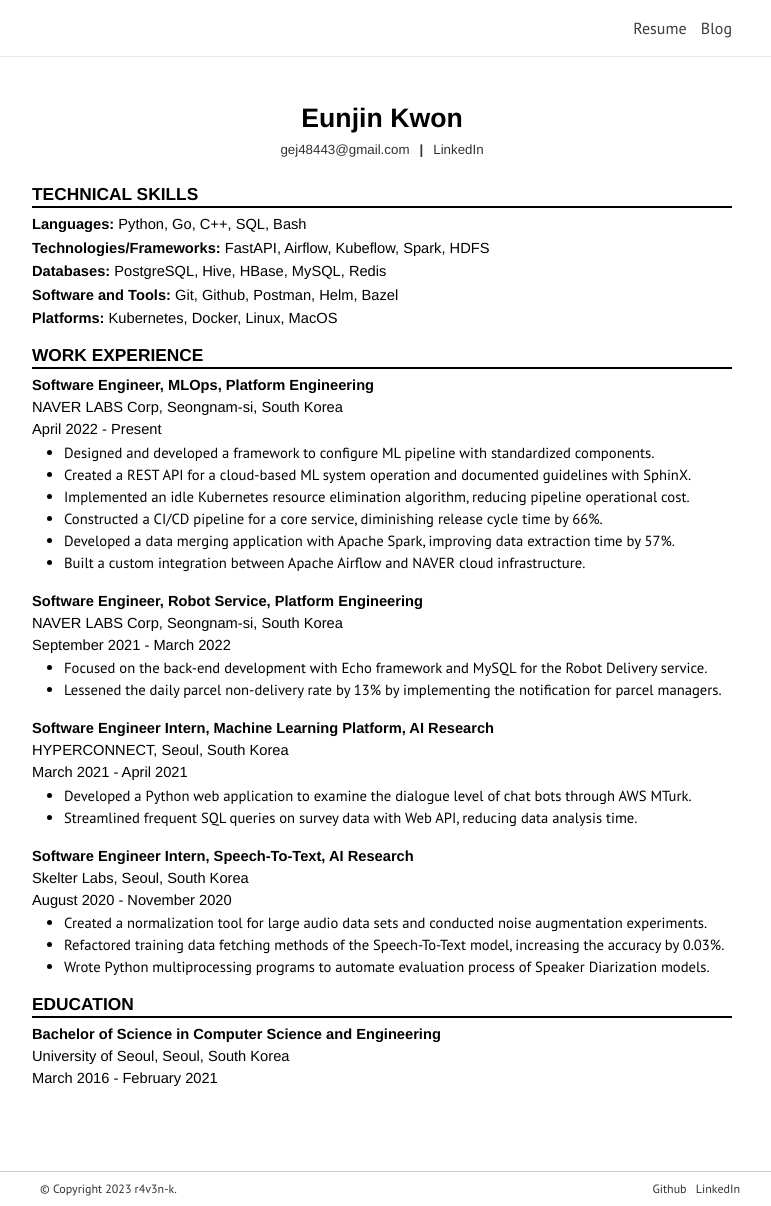
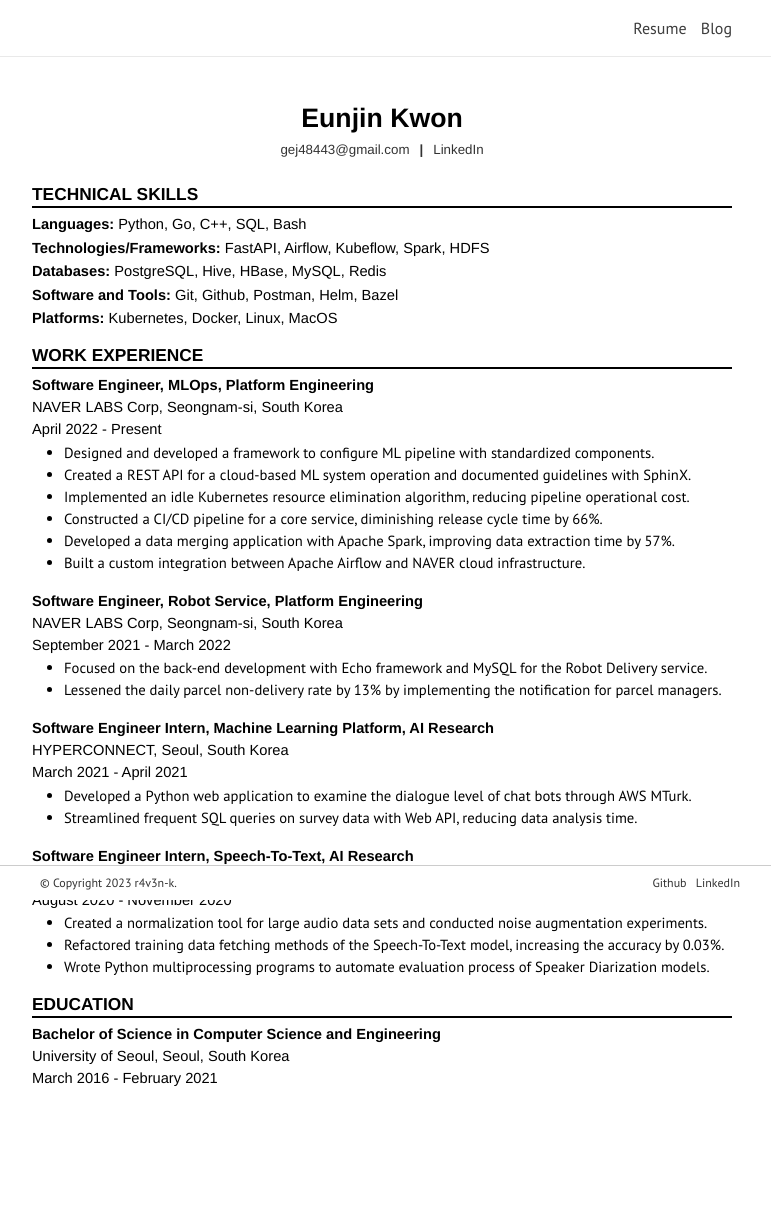
Before and after one commit to r4v3n-k/r4v3n-k.github.io, a Jekyll site: the page built from _pages/resume.md, in a window 1280 px wide. Shown: the whole page, without its empty margins (258-1029 px from the left). Built offline with Jekyll 4.4.1, drawn with Linux system fonts in a browser that asks for light colours; nearby versions of some CDN libraries; some web fonts are replaced; after the commit the page ends 1171 px from its top, so only the background shows below that.

Commit message:
fix css styles

```diff
--- a/_sass/_base.scss
+++ b/_sass/_base.scss
@@ -27,8 +27,12 @@
 }
 
 .wrapper {
-    max-width: -webkit-calc(800px - (#{$horizontal-spacing-unit} * 2));
-    max-width:         calc(800px - (#{$horizontal-spacing-unit} * 2));
+    //max-width: -webkit-calc(800px - (#{$horizontal-spacing-unit} * 2));
+    //max-width:         calc(800px - (#{$horizontal-spacing-unit} * 2));
+    width: -webkit-calc(50% - (#{$horizontal-spacing-unit} * 2));
+    width: calc(50% - (#{$horizontal-spacing-unit} * 2));
+    min-width: -webkit-calc(800px - (#{$horizontal-spacing-unit} * 2));
+    min-width: calc(800px - (#{$horizontal-spacing-unit} * 2));
     margin-right: auto;
     margin-left: auto;
     padding-right: $horizontal-spacing-unit;
--- a/_sass/_footer.scss
+++ b/_sass/_footer.scss
@@ -28,7 +28,7 @@
   font-size: $footer-font-size;
   font-weight: $footer-font-weight;
   padding: $footer-padding;
-  // position: fixed;
+  position: fixed;
     left: 0px;
     bottom: 0px;
   width: 100%;
--- a/_sass/_resume.scss
+++ b/_sass/_resume.scss
@@ -45,6 +45,10 @@
 }
 
 .resume-content {
+    margin-right: auto;
+    margin-left: auto;
+    width: 700px;
+
     .resume-item-title {
         margin: 0.1em 0;
     }
--- a/_sass/_search.scss
+++ b/_sass/_search.scss
@@ -7,8 +7,12 @@
 }
 
 #container-wrapper {
-    width:40%;
-    min-width: 250px;
+    //width:40%;
+    //min-width: 250px;
+    width: -webkit-calc(50% - (#{$horizontal-spacing-unit} * 2));
+    width: calc(50% - (#{$horizontal-spacing-unit} * 2));
+    min-width: -webkit-calc(800px - (#{$horizontal-spacing-unit} * 2));
+    min-width: calc(800px - (#{$horizontal-spacing-unit} * 2));
 }
 
 #search-input {
```
